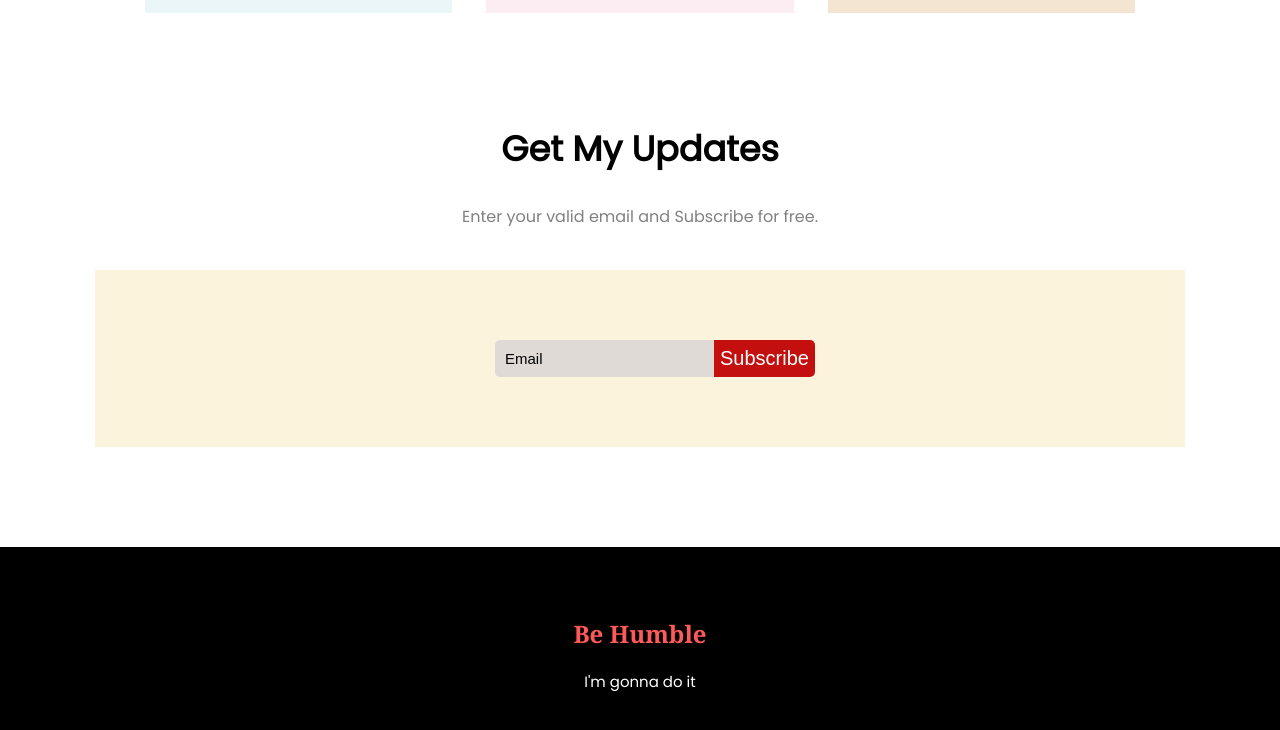
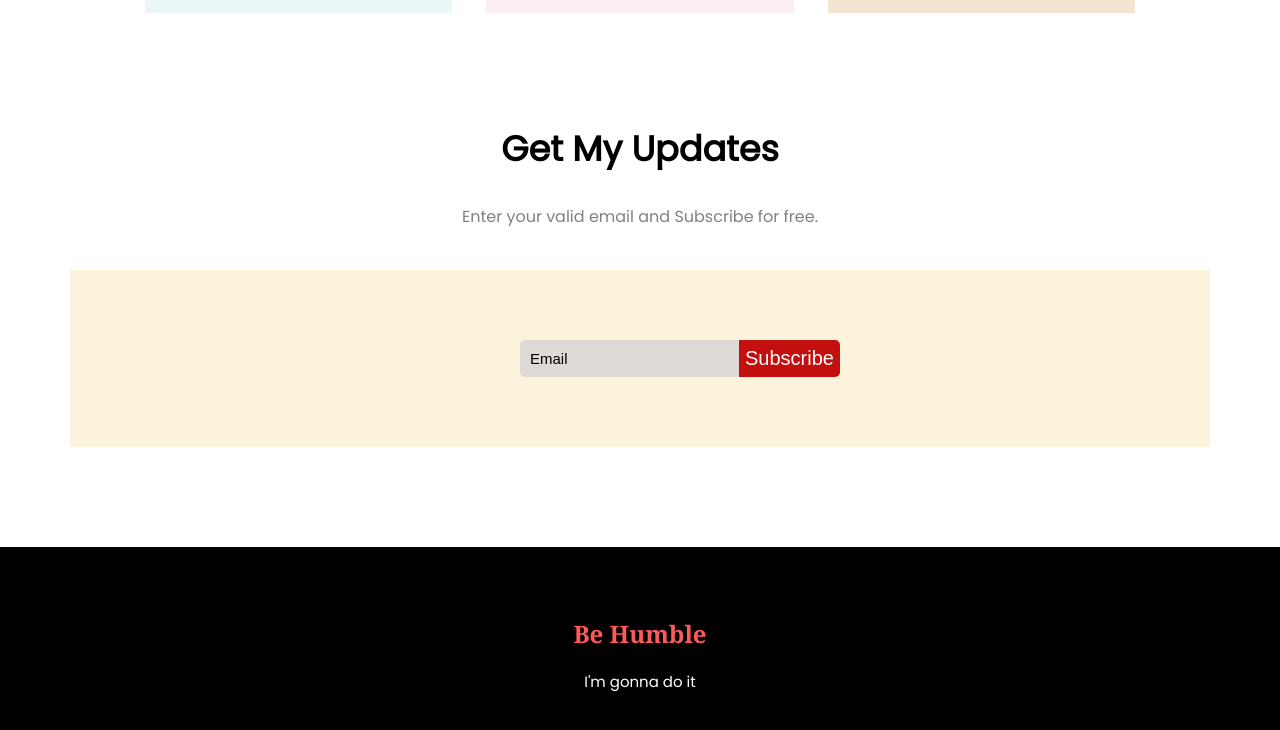
Before and after one commit to MinarEmon72/donate-for-helpless, a plain HTML site: page index.html in a window 1280 px wide. Shown: the part 1404-2134 px from the top of the page. Drawn offline with Linux system fonts and the light colour scheme.

Commit message:
Update style.css

```diff
--- a/style.css
+++ b/style.css
@@ -187,7 +187,7 @@ hr {
     display: flex;
     width: 50%;
     text-align: left;
-    padding: 70px 50px 70px 400px;
+    padding: 70px 50px 70px 450px;
     background-color: #fcf2d8e1;
     margin: auto;
 }
```
